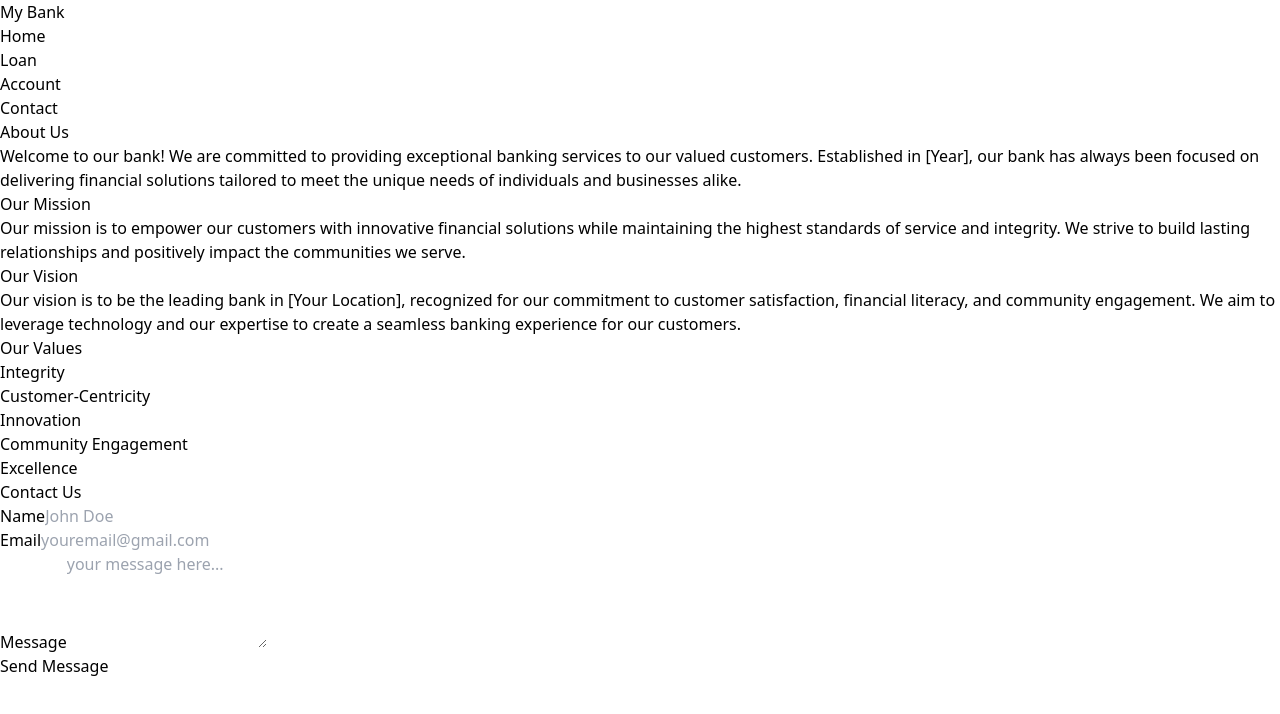
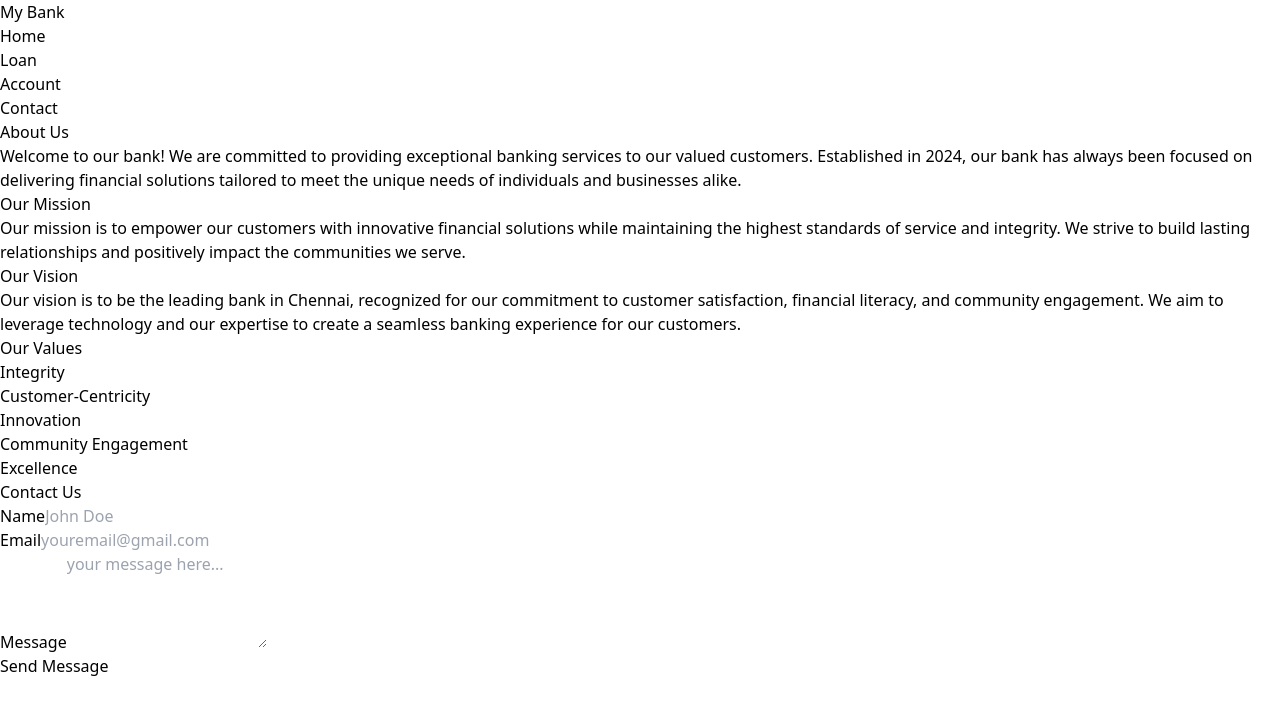
Before and after one commit to Aldous-Roy/Banking_virtusa, a React (Vite) app in the folder client/: page /contact in a window 1280 px wide. Shown: the top 714 px of the page. Built offline with nearby package versions, Linux system fonts and the light colour scheme.

Commit message:
about  framer-motion

```diff
--- a/client/src/pages/About.jsx
+++ b/client/src/pages/About.jsx
@@ -21,7 +21,7 @@ const About = () => {
                 transition={{ duration: 1, delay: 0.2 }}
             >
                 Welcome to our bank! We are committed to providing exceptional banking services to our valued customers.
-                Established in [Year], our bank has always been focused on delivering financial solutions tailored to meet
+                Established in 2024, our bank has always been focused on delivering financial solutions tailored to meet
                 the unique needs of individuals and businesses alike.
             </motion.p>
 
@@ -60,7 +60,7 @@ const About = () => {
                 animate={{ opacity: 1, y: 0 }}
                 transition={{ duration: 1, delay: 1 }}
             >
-                Our vision is to be the leading bank in [Your Location], recognized for our commitment to customer
+                Our vision is to be the leading bank in Chennai, recognized for our commitment to customer
                 satisfaction, financial literacy, and community engagement. We aim to leverage technology and our
                 expertise to create a seamless banking experience for our customers.
             </motion.p>
```
